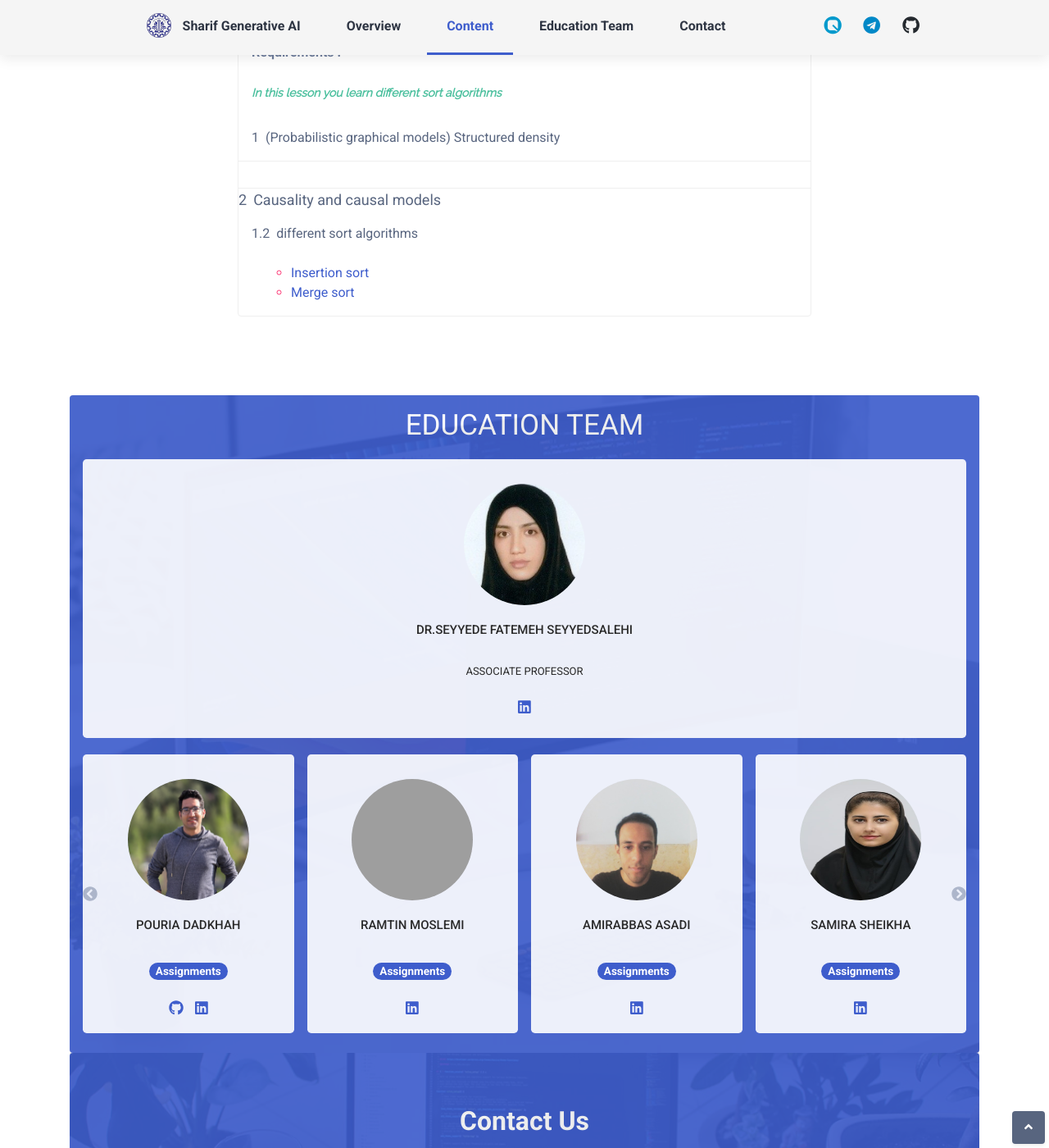
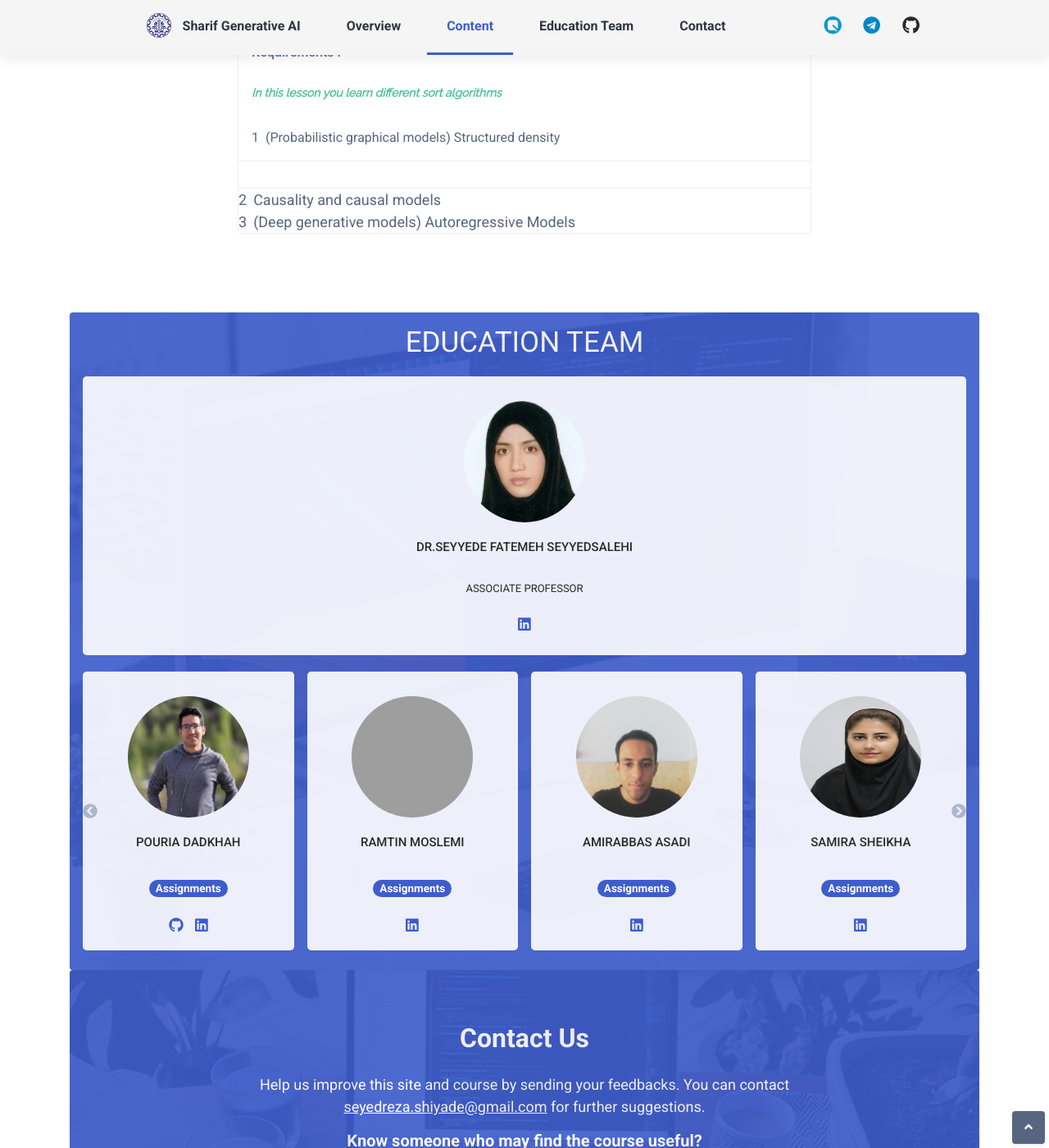
Before and after one commit to Pouria-D/generativeAI.github.io, a Jekyll site: the page built from index.html, in a window 1280 px wide and 1400 px high, scrolled down 1304 px. Shown: the whole window at 82% size. Built offline with Jekyll 4.4.1, drawn with Linux system fonts in a browser that asks for light colours; some web fonts are replaced; comment, search, counter and statistics services are not loaded; grey boxes are pictures that could not be loaded.

Commit message:
Update lesson_1.html

```diff
--- a/_includes/sections/lessons/lesson_1.html
+++ b/_includes/sections/lessons/lesson_1.html
@@ -6,16 +6,19 @@
 
     </div>
 </div>
-<!--//module-sub-item-->
+<!-- //module-sub-item -->
 <div class="module-sub-item p-3"></div>
     <div class="row justify-content-between">
         <div class="col-9"><span class="theme-text-secondary mr-2">2</span>Causality and causal models
 
         </div>
+        <div class="col-9"><span class="theme-text-secondary mr-2">3</span>(Deep generative models) Autoregressive Models
 
+        </div>
     </div>
 </div>
-<!--//module-sub-item-->
+
+<!-- //module-sub-item
 <div class="module-sub-item p-3">
     <div class="row justify-content-between">
         <div class="col-9"><span class="theme-text-secondary mr-2">1.2</span>different sort algorithms
@@ -30,6 +33,6 @@
         </div>
 
     </div>
-</div>
+</div> -->
 
 <!--//module-sub-item-->
```
